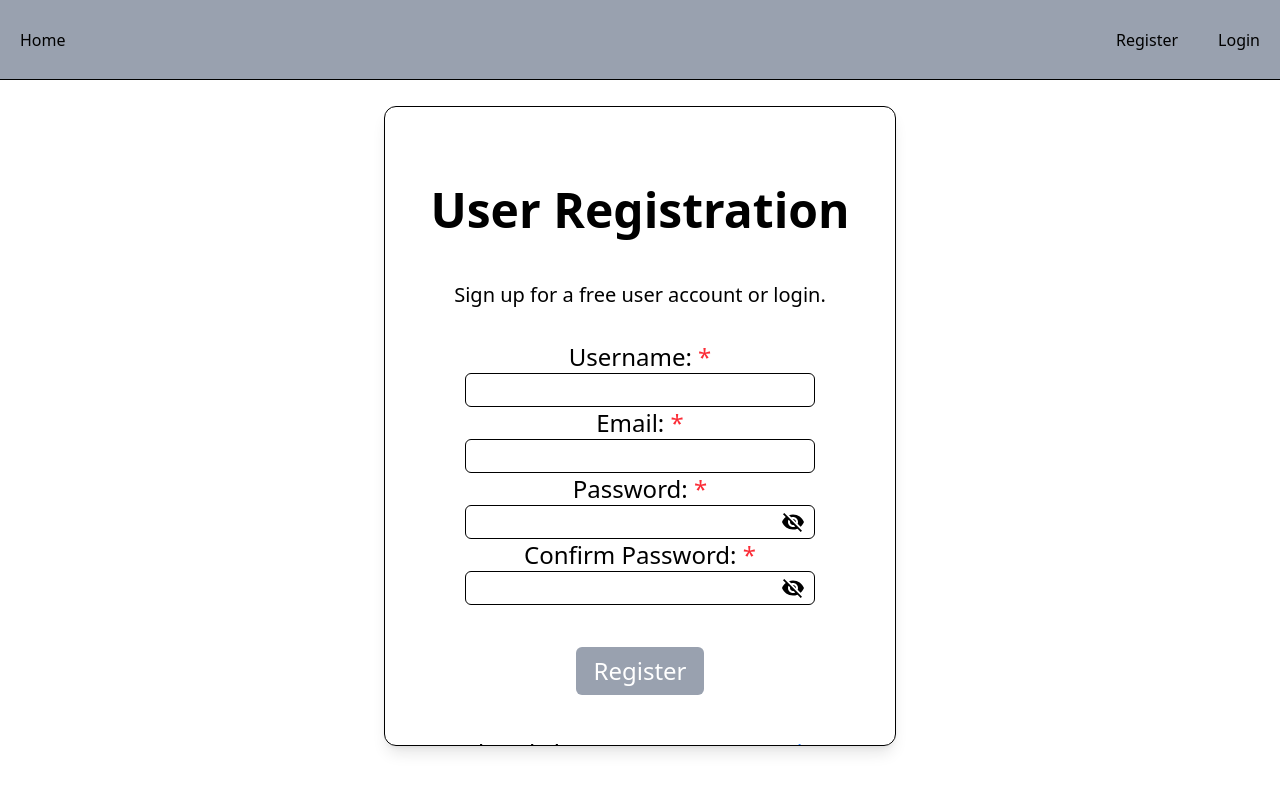
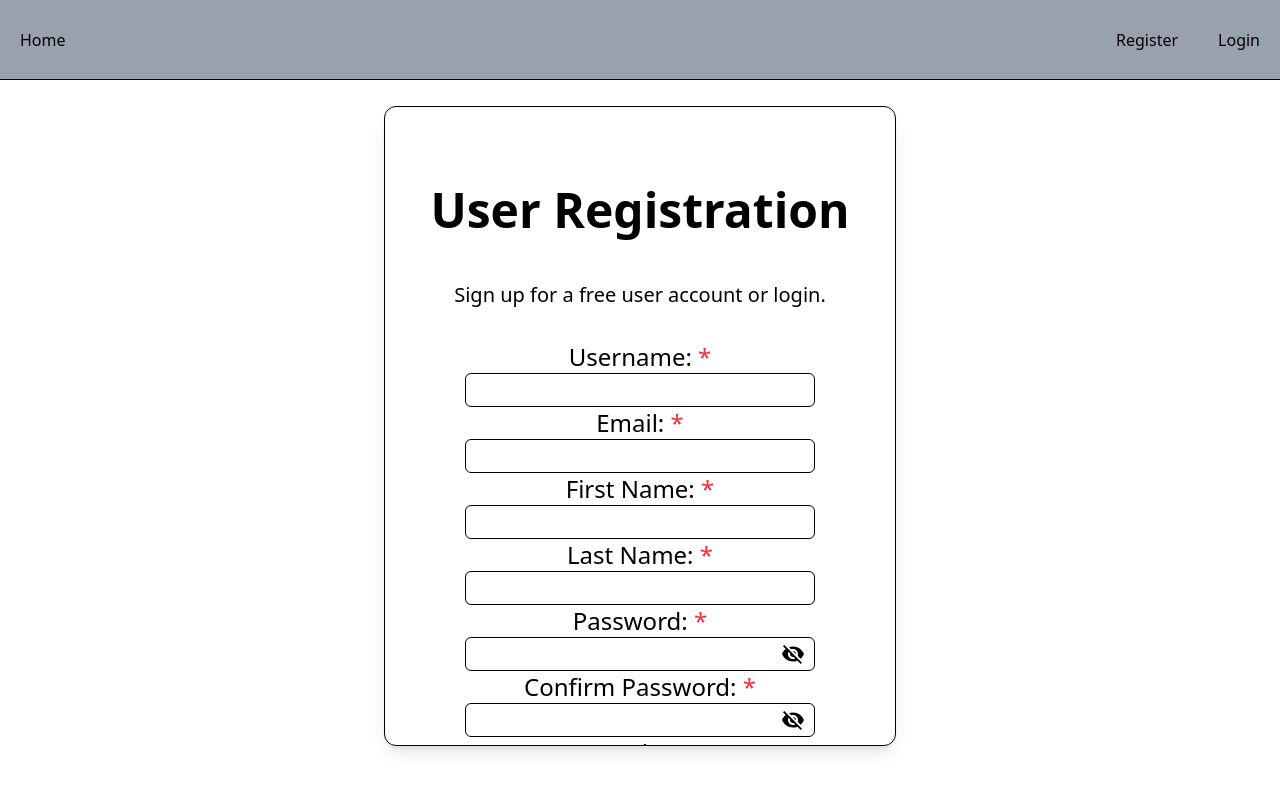
Before and after one commit to youssefgaballa/Chess-App, a React (Vite) app in the folder frontend/: page /Registration in a window 1280 px wide. Shown: the top 792 px of the page. Built offline with nearby package versions, Linux system fonts and the light colour scheme.

Commit message:
feat: added firstName, lastName, role fields to the registration form

```diff
--- a/frontend/index.html
+++ b/frontend/index.html
@@ -3,7 +3,7 @@
   <head>
     <meta charset="UTF-8" />
     <meta name="viewport" content="width=device-width, initial-scale=1.0" />
-    <title>Sci-Web</title>
+    <title>Web-Project</title>
   </head>
   <body>
     <div id="root"></div>
--- a/frontend/src/components/RegisterUser.tsx
+++ b/frontend/src/components/RegisterUser.tsx
@@ -30,6 +30,14 @@ export const RegisterUser = () => {
   const [isEmailValid, setIsEmailValid] = useState(false);
   const [emailFocus, setEmailFocus] = useState(false);
 
+  const [firstName, setFirstName] = useState('');
+  const [isFirstNameValid, setIsFirstNameValid] = useState(true);
+  const [firstNameFocus, setFirstNameFocus] = useState(false);
+
+  const [lastName, setLastName] = useState('');
+  const [isLastNameValid, setIsLastNameValid] = useState(true);
+  const [lastNameFocus, setLastNameFocus] = useState(false);
+
   const [password, setPassword] = useState('');
   const [isPasswordValid, setIsPasswordValid] = useState(false);
   const [passwordFocus, setPasswordFocus] = useState(false);
@@ -39,6 +47,8 @@ export const RegisterUser = () => {
   const [isConfirmPasswordValid, setIsConfirmPasswordValid] = useState(false);
   const [confirmPasswordFocus, setConfirmPasswordFocus] = useState(false);
   const [isConfirmPasswordVisible, setIsConfirmPasswordVisible] = useState(false);
+
+  const [role, setRole] = useState('user'); // default role is 'user'
 
 
   const [errorMessage, setErrorMessage] = useState('');
@@ -75,6 +85,20 @@ export const RegisterUser = () => {
     setEmail(event.target.value);
     //console.log("email = " + email);
   }
+  const changeFirstName = (event: ChangeEvent<HTMLInputElement>) => {
+    setFirstName(event.target.value);
+    const match = /^[A-Za-z]{1,}$/.test(event.target.value);
+    setIsFirstNameValid(match);
+    //console.log("firstName = " + firstName);
+  }
+
+  const changeLastName = (event: ChangeEvent<HTMLInputElement>) => {
+    setLastName(event.target.value);
+    const match = /^[A-Za-z]{1,}$/.test(event.target.value);
+    setIsLastNameValid(match);
+    //console.log("lastName = " + lastName);
+  }
+
 
   const changePassword = (event: ChangeEvent<HTMLInputElement>) => {
     setPassword(event.target.value);
@@ -90,7 +114,7 @@ export const RegisterUser = () => {
     //console.log("handleSubmit()");
     event.preventDefault();
 
-    const reqBody = { username, email, password, role: 'user' };
+    const reqBody = { username, email, firstName, lastName, password, role };
     //console.log(reqBody);
     const response = await axios.post('http://localhost:5000/registration', reqBody).catch((error) => {
       console.log(error);
@@ -104,7 +128,10 @@ export const RegisterUser = () => {
       return;
     });
     console.log(response);
-    navigate('/login', { replace: true });
+    if (!errorMessage && response?.status === 200) {
+      //console.log("successful registration");
+      navigate('/login', { replace: true });
+    }
   };
 
   return (
@@ -115,8 +142,9 @@ export const RegisterUser = () => {
         <form onSubmit={handleSubmit} className='flex flex-col items-center justify-start text-center mt-[3%] mb-[3%] w-full h-[85%]'>
           <span className='font-bold text-5xl mb-[3%]'>User Registration</span><br />
           <span className='text-xl'>Sign up for a free user account or login.</span><br />
+
           <label htmlFor='username'>Username: <span className='text-red-500'>*</span></label>
-          <input type='text' onChange={(event) => changeUsername(event)} onFocus={() => setUsernameFocus(true)} onBlur={() => setUsernameFocus(false)}
+          <input id='username' type='text' onChange={(event) => changeUsername(event)} onFocus={() => setUsernameFocus(true)} onBlur={() => setUsernameFocus(false)}
             required className=" focus:outline-none border border-black rounded-md" />
           {isUsernameValid ? <span hidden={username ? false : true} ><Check style={{ fill: 'green' }} /></span>
             : <span hidden={username ? false : true} ><Error style={{ fill: 'red' }} /></span>}
@@ -131,7 +159,7 @@ export const RegisterUser = () => {
           }
 
           <label htmlFor='email'>Email: <span className='text-red-500'>*</span></label>
-          <input type='text' onChange={(event) => changeEmail(event)} onFocus={() => setEmailFocus(true)} onBlur={() => setEmailFocus(false)}
+          <input id='email' type='text' onChange={(event) => changeEmail(event)} onFocus={() => setEmailFocus(true)} onBlur={() => setEmailFocus(false)}
             required className=" focus:outline-none border border-black rounded-md" />
           {isEmailValid ? <span hidden={email ? false : true} ><Check style={{ fill: 'green' }} /></span>
             : <span hidden={email ? false : true} ><Error style={{ fill: 'red' }} /></span>}
@@ -144,9 +172,38 @@ export const RegisterUser = () => {
             </div>
           }
 
+
+          <label htmlFor='firstName'>First Name: <span className='text-red-500'>*</span></label>
+          <input id='firstName' type='text' onChange={(event) => changeFirstName(event)} onFocus={() => setFirstNameFocus(true)} onBlur={() => setFirstNameFocus(false)}
+            required className=" focus:outline-none border border-black rounded-md" />
+          {isFirstNameValid ? <span hidden={firstName ? false : true} ><Check style={{ fill: 'green' }} /></span>
+            : <span hidden={firstName ? false : true} ><Error style={{ fill: 'red' }} /></span>}
+          {firstNameFocus && firstName && !isFirstNameValid &&
+            <div className='flex justify-center'>
+              <div className='text-center text-xl bg-red-300 w-[20vw] rounded-md p-[2%] mt-[1%]'>
+                Invalid First Name:<br />
+                First Name must be at least 1 character long and can only contain letters.
+              </div>
+            </div>
+          }
+
+          <label htmlFor='lastName'>Last Name: <span className='text-red-500'>*</span></label>
+          <input id='lastName' type='text' onChange={(event) => changeLastName(event)} onFocus={() => setLastNameFocus(true)} onBlur={() => setLastNameFocus(false)}
+            required className=" focus:outline-none border border-black rounded-md" />
+          {isLastNameValid ? <span hidden={lastName ? false : true} ><Check style={{ fill: 'green' }} /></span>
+            : <span hidden={lastName ? false : true} ><Error style={{ fill: 'red' }} /></span>}
+          {lastNameFocus && lastName && !isLastNameValid &&
+            <div className='flex justify-center'>
+              <div className='text-center text-xl bg-red-300 w-[20vw] rounded-md p-[2%] mt-[1%]'>
+                Invalid Last Name:<br />
+                Last Name must be at least 1 character long and can only contain letters.
+              </div>
+            </div>
+          }
+
           <label htmlFor='password'>Password: <span className='text-red-500'>*</span></label>
           <div className='relative'>
-            <input type={isPasswordVisible ? 'text' : 'password'} onChange={(event) => changePassword(event)}
+            <input id='password' type={isPasswordVisible ? 'text' : 'password'} onChange={(event) => changePassword(event)}
               onFocus={() => setPasswordFocus(true)} onBlur={() => setPasswordFocus(false)}
               required className="focus:outline-none border border-black rounded-md" />
             <button className='' onClick={() => setIsPasswordVisible(!isPasswordVisible)} type='button'>
@@ -167,7 +224,7 @@ export const RegisterUser = () => {
           }
           <label htmlFor='confirmPassword'>Confirm Password: <span className='text-red-500'>*</span></label>
           <div className='relative'>
-            <input type={isConfirmPasswordVisible ? 'text' : 'password'} onChange={(event) => changeConfirmPassword(event)}
+            <input id='confirmPassword' type={isConfirmPasswordVisible ? 'text' : 'password'} onChange={(event) => changeConfirmPassword(event)}
               onFocus={() => setConfirmPasswordFocus(true)} onBlur={() => setConfirmPasswordFocus(false)}
               required className=" focus:outline-none border border-black rounded-md" />
             <button className='' onClick={() => setIsConfirmPasswordVisible(!isConfirmPasswordVisible)} type='button'>
@@ -185,6 +242,15 @@ export const RegisterUser = () => {
               </div>
             </div>
           }
+
+          <label htmlFor='role'>Role:</label>
+          <select id='role' value={role} onChange={(event) => setRole(event.target.value)} required className="focus:outline-none border border-black rounded-md">
+            <option value="user">User</option>
+            <option value="admin">Admin</option>
+            <option value="editor">Editor</option>
+            <option value="gamer">Gamer</option>
+            <option value="spectator">Spectator</option>
+          </select>
 
           {/* && <div className='flex justify-center mt-[3%] text-xl'><div className='bg-gray-400 w-[60%] rounded-xl'><Info /><br />
             The <span className='text-red-500'>*</span> denotes a required field.</div></div> */}
```
Also changed, not shown: 1 other file (tests, documents, lock files or other folders).
